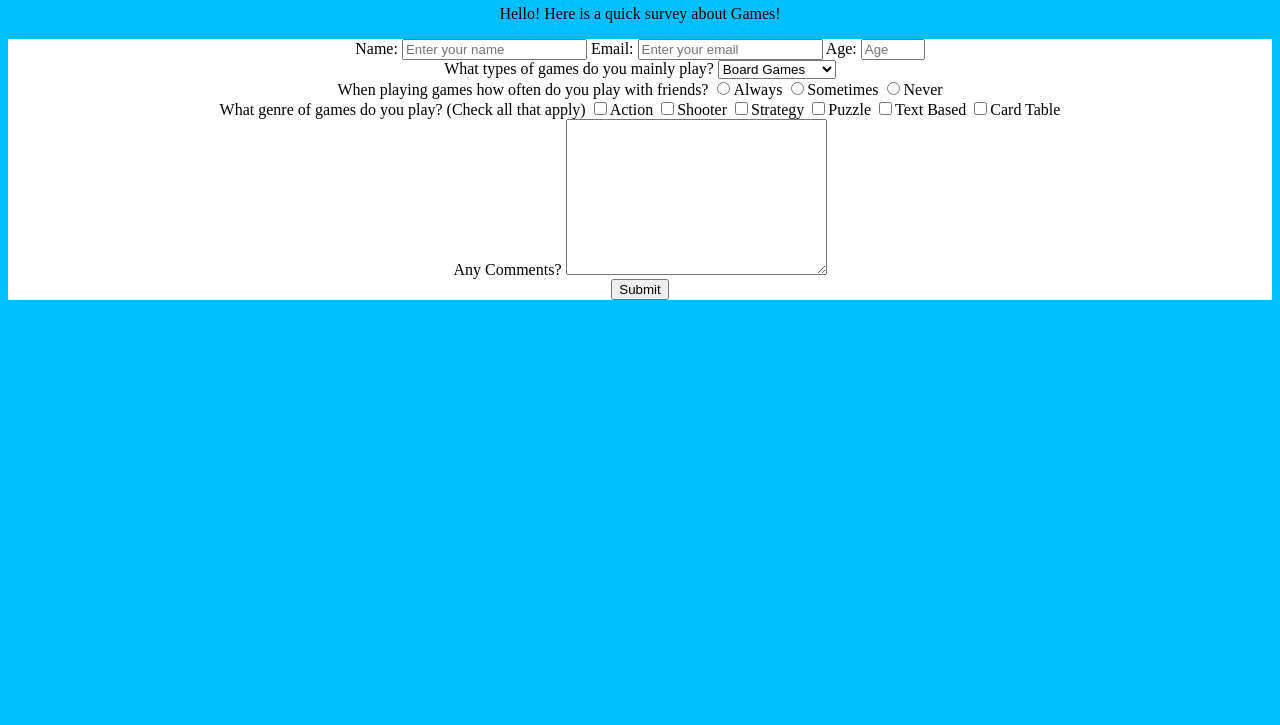
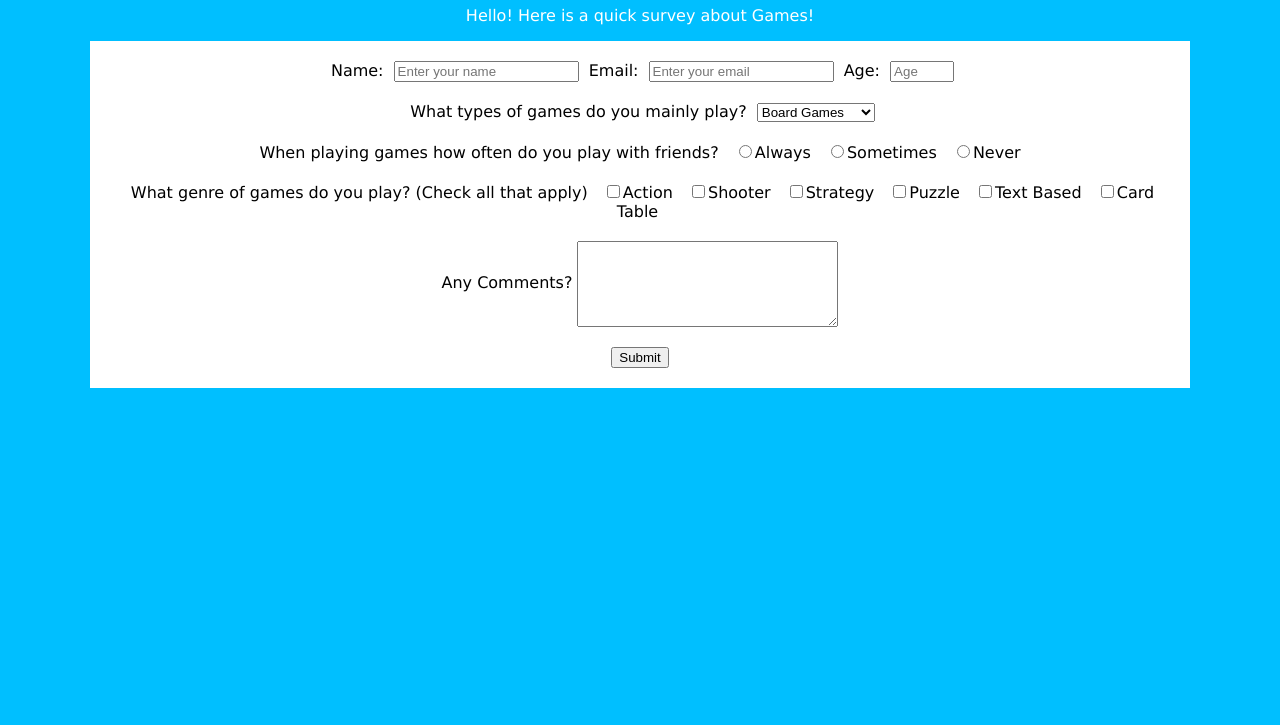
Before and after one commit to csc473s2019-webdev/hw3-p5-practice-with-html-css-forms-nmaswood98, a plain HTML site: page index.html in a window 1280 px wide. Shown: the part 75-800 px from the top of the page. Drawn offline with Linux system fonts and the light colour scheme; a script that the page names is missing.

Commit message:
Added basic css layout and styling

```diff
--- a/index.html
+++ b/index.html
@@ -11,6 +11,7 @@
 <body>
     <h1 id = "title">Survey Form</h1>
     <p id ="description">Hello! Here is a quick survey about Games!</p>
+    <div class= "formWrapper">
     <form id = "survey-form" action="">
         <label for="name" id="name-label">Name:</label>  <input type="text" id= "name" placeholder="Enter your name" required>
         <label for="email" id="email-label">Email:</label> <input type="email" id="email" placeholder="Enter your email" required>
@@ -45,8 +46,8 @@
 
         <br>
 
-        <label>Any Comments?</label>
-        <textarea name="commentsTextArea" id="commentsTextArea" cols="30" rows="10"></textarea>
+        <label>Any Comments?
+        <textarea name="commentsTextArea" id="commentsTextArea" cols="30" rows="10"></textarea></label>
 
 
         <br>
@@ -54,5 +55,6 @@
         <button type="submit">Submit</button>
 
     </form>
+</div>
 </body>
 </html>
--- a/style.css
+++ b/style.css
@@ -1,15 +1,45 @@
 body{
     background-color: deepskyblue;
+    font-family: "Lucida Sans Unicode";
 }
 
 h1{
     text-align: center;
+    color: white;
+    stroke: black;
 }
 p{
     text-align: center;
+    color: white;
+
+}
+label{
+    display: float;
+    padding: 5px;
+    text-align: right;
+}
+
+br{
+    display: block;
+   content: "";
+   margin-top: 20px;
+}
+textarea{
+    height: 80px;
+    text-align: left;
+    vertical-align: middle;
+
+
+
 }
 
 form{
     background-color: white;
     text-align: center;
+    padding: 20px;
 }
+.formWrapper{
+    margin: 0 auto;
+    max-width: 1100px;
+
+}
```
